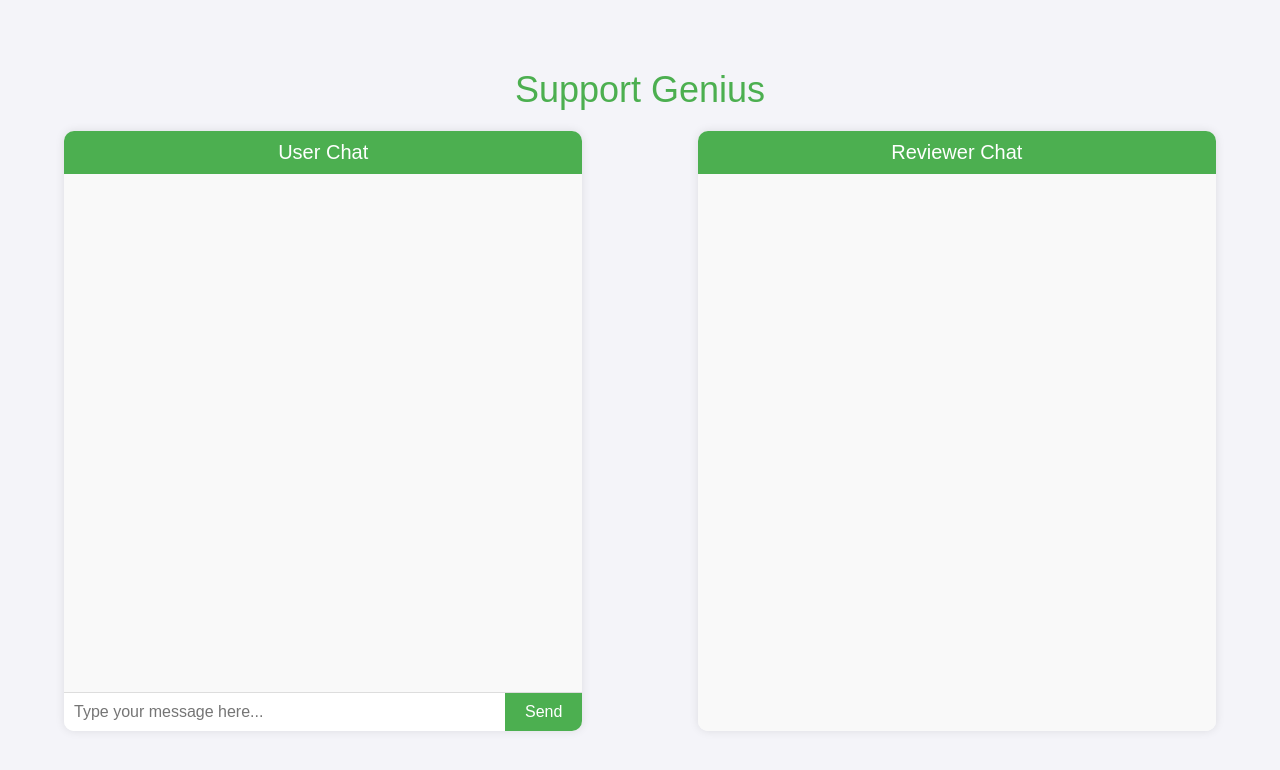
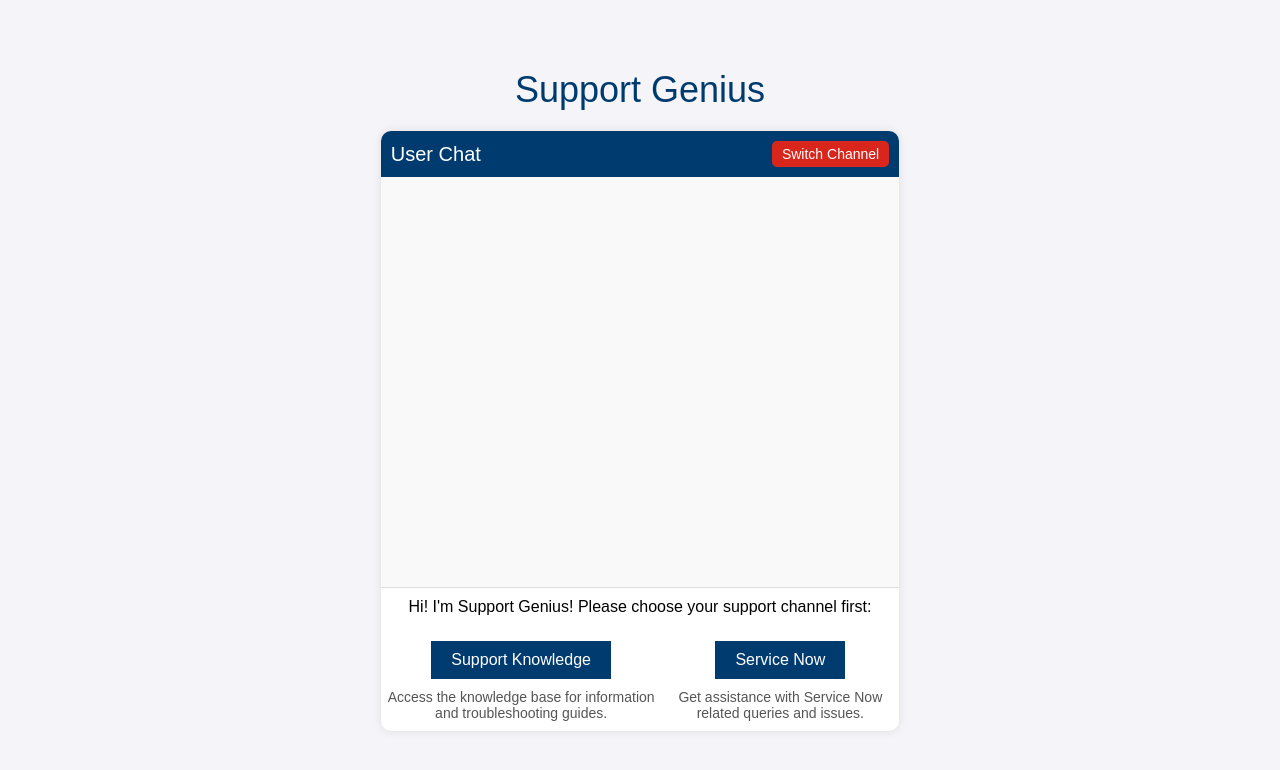
Before and after one commit to wantedtina/support-genius-poc, a Flask app: page / in a window 1280 px wide. Shown: the top 770 px of the page. Run offline with Flask 3, Linux system fonts and the light colour scheme; parts of the project's set-up code (start-up, migrations or seed data) failed here and were passed over.

Commit message:
Add more features for reviewer mechanism

```diff
--- a/app/routes.py
+++ b/app/routes.py
@@ -4,53 +4,82 @@
 from config import Config
 import json
 import ollama
+from tools.prompt_loader import PromptLoader
 
 main = Blueprint('main', __name__)
-knowledge_indexer = KnowledgeIndexer('data')
+knowledge_indexer_confluence = KnowledgeIndexer('data')
+knowledge_indexer_sn = KnowledgeIndexer('data')
 
-# Load prompt template from JSON file
-with open(Config.PROMPT_TEMPLATE, 'r') as file:
-    prompt_template = json.load(file)['template']
+# Load prompt template from yaml file
+prompt_template_confluence = PromptLoader(Config.PROMPT_PATH).load_prompt("prompt_confluence", "extract_query")
+prompt_template_sn = PromptLoader(Config.PROMPT_PATH).load_prompt("prompt_sn", "extract_query")
 
 # Ensure the OpenAI API key is set
-# client = OpenAI(
-#     base_url=Config.OPENAI_BASE_URL,
-#     api_key=Config.OPENAI_API_KEY
-# )
+client = OpenAI(
+    base_url=Config.OPENAI_BASE_URL,
+    api_key=Config.OPENAI_API_KEY
+)
 
 @main.route('/')
 def index():
-    return render_template('index.html')
+    return render_template('user_chat.html')
 
-@main.route('/chat', methods=['POST'])
-def chat():
+@main.route('/reviewer')
+def reviewer():
+    return render_template('reviewer_chat.html')
+
+@main.route('/chat/<channel>', methods=['POST'])
+def chat(channel):
     data = request.json
     prompt = data.get('prompt', '')
+    send_to_reviewer = data.get('send_to_reviewer', False)
 
     # get knowledge base
-    relevant_docs = knowledge_indexer.search(prompt)
+    # relevant_docs = knowledge_indexer.search(prompt)
+    # knowledge_text = "\n".join(relevant_docs)
+
+    if channel == 'confluence':
+        relevant_docs = knowledge_indexer_confluence.search(prompt)
+        prompt_template = prompt_template_confluence
+    elif channel == 'sn':
+        relevant_docs = knowledge_indexer_sn.search(prompt)
+        prompt_template = prompt_template_sn
+    else:
+        return jsonify({'response': "Invalid channel"})
+
     knowledge_text = "\n".join(relevant_docs)
+    complete_prompt = prompt_template.format(knowledge=knowledge_text, question=prompt)
 
-    complete_prompt = prompt_template.format(knowledge=knowledge_text, question=prompt)
-    print(complete_prompt)
+    response = client.chat.completions.create(
+        model=Config.LLM_MODEL,
+        messages=[
+            {"role": "system", "content": "You are a support assistant for Automation Anywhere."},
+            {"role": "user", "content": complete_prompt}
+        ],
+        timeout=60  # Increase timeout to 60 seconds
+    )
 
-    # response = client.chat.completions.create(
-    #     model=Config.LLM_MODEL,
+    # response = ollama.chat(
+    #     model='llama3',
     #     messages=[
     #         {"role": "system", "content": "You are a support assistant for Automation Anywhere."},
     #         {"role": "user", "content": complete_prompt}
-    #     ],
-    #     timeout=60  # Increase timeout to 60 seconds
+    #     ]
     # )
-    # return jsonify({'response': response.choices[0].message.content})
-    response = ollama.chat(
-        model='llama3',
-        messages=[
-            {"role": "system", "content": "You are a support assistant for Automation Anywhere."},
-            {"role": "user", "content": complete_prompt}
-        ]
-    )
-    return jsonify({'response': response['message']['content']})
+    # return jsonify({'response': response['message']['content']})
+
+    api_response = response.choices[0].message.content
+    if send_to_reviewer:
+        add_pending_review(api_response, prompt)
+        return jsonify({'response': api_response})
+    else:
+        send_to_user(api_response, prompt)
+        return jsonify({'response': api_response})
+
+@main.route('/pending_reviews')
+def pending_reviews():
+    # 返回待审核的响应
+    return jsonify({'reviews': get_pending_reviews()})
 
 @main.route('/review', methods=['POST'])
 def review():
@@ -60,6 +89,39 @@
     user_prompt = data.get('user_prompt', '')
 
     if action == 'approve':
+        # 将批准的响应发送回用户
+        send_to_user(response, user_prompt)
         return jsonify({'response': response})
-    else:
+    elif action == 'reject':
+        # 将拒绝的响应发送回用户
+        send_to_user("Sorry, it is out of my scope", user_prompt)
         return jsonify({'response': "Sorry, it is out of my scope"})
+    elif action == 'pending':
+        # 将待审核的响应存储到全局变量或数据库
+        add_pending_review(response, user_prompt)
+        return jsonify({'status': 'pending'})
+
+@main.route('/user_responses')
+def user_responses():
+    # 返回所有用户的响应
+    return jsonify({'responses': get_user_responses()})
+
+# 全局变量或数据库管理待审核响应
+pending_reviews = []
+user_responses = []
+
+def get_pending_reviews():
+    return pending_reviews
+
+def add_pending_review(response, user_prompt):
+    pending_reviews.append({'response': response, 'user_prompt': user_prompt})
+
+def get_user_responses():
+    global user_responses
+    responses = user_responses
+    user_responses = []  # 清空用户响应列表
+    return responses
+
+def send_to_user(response, user_prompt):
+    user_responses.append({'response': response, 'user_prompt': user_prompt})
+    print(f"Response to user ({user_prompt}): {response}")
--- a/app/templates/index.html
+++ b/app/templates/reviewer_chat.html
@@ -3,21 +3,13 @@
 <head>
     <meta charset="UTF-8">
     <meta name="viewport" content="width=device-width, initial-scale=1.0">
-    <title>Support Genius</title>
+    <title>Support Genius - Reviewer Chat</title>
     <link rel="stylesheet" href="/static/styles.css">
 </head>
 <body>
     <div class="container">
-        <div class="title">Support Genius</div>
-        <div class="chat-wrapper">
-            <div class="chat-container">
-                <div class="chat-header">User Chat</div>
-                <div id="chatbox" class="chat-box"></div>
-                <div class="chat-input">
-                    <input type="text" id="userInput" placeholder="Type your message here...">
-                    <button onclick="sendMessage()">Send</button>
-                </div>
-            </div>
+        <div class="title">Support Genius - Reviewer</div>
+        <div class="chat-container-wrapper">
             <div class="chat-container">
                 <div class="chat-header">Reviewer Chat</div>
                 <div id="reviewbox" class="chat-box"></div>
@@ -32,6 +24,6 @@
         </div>
     </div>
 
-    <script src="/static/scripts.js"></script>
+    <script src="/static/reviewer_scripts.js"></script>
 </body>
 </html>
--- /dev/null
+++ b/app/templates/user_chat.html
@@ -0,0 +1,49 @@
+<!DOCTYPE html>
+<html lang="en">
+<head>
+    <meta charset="UTF-8">
+    <meta name="viewport" content="width=device-width, initial-scale=1.0">
+    <title>Support Genius - User Chat</title>
+    <link rel="stylesheet" href="/static/styles.css">
+</head>
+<body>
+    <div class="container">
+        <div class="title">Support Genius</div>
+        <div class="chat-container-wrapper">
+            <div class="chat-container">
+                <div class="chat-header">
+                    User Chat
+                    <button onclick="switchChannel()">Switch Channel</button>
+                </div>
+                <div id="chatbox" class="chat-box"></div>
+                <div class="chat-input" id="channel-selection">
+                    <p>Hi! I'm Support Genius! Please choose your support channel first:</p>
+                    <div class="channel-buttons">
+                        <div class="channel-button">
+                            <button onclick="selectChannel('confluence')">Support Knowledge</button>
+                            <p>Access the knowledge base for information and troubleshooting guides.</p>
+                        </div>
+                        <div class="channel-button">
+                            <button onclick="selectChannel('sn')">Service Now</button>
+                            <p>Get assistance with Service Now related queries and issues.</p>
+                        </div>
+                    </div>
+                </div>
+                <div class="chat-input" id="user-input" style="display: none;">
+                    <div class="switch-container">
+                        <label class="switch">
+                            <input type="checkbox" id="reviewerSwitch">
+                            <span class="slider round"></span>
+                        </label>
+                        <span>Send to reviewer before reply</span>
+                    </div>
+                    <input type="text" id="userInput" placeholder="Type your message here...">
+                    <button onclick="sendMessage()">Send</button>
+                </div>
+            </div>
+        </div>
+    </div>
+
+    <script src="/static/scripts.js"></script>
+</body>
+</html>
--- a/config.py
+++ b/config.py
@@ -4,7 +4,6 @@
 class Config:
     OPENAI_API_KEY = os.getenv('OPENAI_API_KEY')
     OPENAI_BASE_URL = os.getenv('OPENAI_BASE_URL')
-    PROMPT_TEMPLATE = os.getenv('PROMPT_TEMPLATE')
     LLM_MODEL = os.getenv('LLM_MODEL')
     EMBED_MODEL = os.getenv('EMBED_MODEL')
     PROMPT_PATH = os.getenv('PROMPT_PATH')
--- a/prompt/prompt_template.json
+++ /dev/null
@@ -1,3 +0,0 @@
-{
-    "template": "# CONTEXT #\nThis is a support chat application called Support Genius.\n# OBJECTIVE #\nProvide accurate and helpful information based on the user's question using the knowledge base.\n# STYLE #\nProfessional and friendly.\n# TONE #\nProfessional and friendly.\n# AUDIENCE #\nUsers seeking support for various issues.\n# RESPONSE #\nSupport Genius Knowledge Base:\n{knowledge}\n\nUser's question: {question}\n\n# GUARDRAILS #\nIf the user's question is not found in the knowledge base, respond with 'Sorry, it is out of my scope'. Do not provide answers that are not found in the knowledge base."
-}
--- a/static/scripts.js
+++ b/static/scripts.js
@@ -1,8 +1,32 @@
 let currentPrompt = '';
 let waitingMessageElement;
-let reviewMessageElement;
+let currentChannel = '';
+let sendToReviewer = false;
+
+function selectChannel(channel) {
+    currentChannel = channel;
+    document.getElementById('channel-selection').style.display = 'none';
+    document.getElementById('user-input').style.display = 'flex';
+
+    const chatbox = document.getElementById('chatbox');
+    chatbox.innerHTML += `<div class="message bot"><img src="/static/bot_icon.png" alt="Bot">You have selected ${channel === 'confluence' ? 'Knowledge Query' : 'Service Now Query'}.</div>`;
+}
+
+function switchChannel() {
+    currentChannel = '';
+    document.getElementById('channel-selection').style.display = 'flex';
+    document.getElementById('user-input').style.display = 'none';
+
+    const chatbox = document.getElementById('chatbox');
+    chatbox.innerHTML = ''; // 清除当前对话
+}
 
 async function sendMessage() {
+    if (!currentChannel) {
+        alert('Please select a channel first.');
+        return;
+    }
+
     const userInput = document.getElementById('userInput').value;
     if (userInput.trim() === "") return;
 
@@ -20,60 +44,56 @@
 
     document.getElementById('userInput').value = '';
 
-    const response = await fetch('/chat', {
+    // 获取开关状态
+    sendToReviewer = document.getElementById('reviewerSwitch').checked;
+
+    const response = await fetch(`/chat/${currentChannel}`, {
         method: 'POST',
         headers: {
             'Content-Type': 'application/json'
         },
-        body: JSON.stringify({ prompt: userInput })
+        body: JSON.stringify({ prompt: userInput, send_to_reviewer: sendToReviewer })
     });
 
     const data = await response.json();
-    const reviewbox = document.getElementById('reviewbox');
-    reviewMessageElement = document.createElement('div');
-    reviewMessageElement.className = 'message bot';
-    reviewMessageElement.innerHTML = `<img src="/static/bot_icon.png" alt="Bot">${data.response}`;
-    reviewbox.appendChild(reviewMessageElement);
-    reviewbox.scrollTop = reviewbox.scrollHeight; // 滚动到最新消息
 
-    const reviewContainer = document.getElementById('review-container');
-    const generatedResponse = document.getElementById('generated-response');
-    generatedResponse.innerHTML = `<p>${data.response}</p>`;
-    reviewContainer.style.display = 'flex';
-}
-
-async function reviewResponse(action) {
-    const generatedResponse = document.getElementById('generated-response').innerText;
-
-    const response = await fetch('/review', {
+    if (sendToReviewer) {
+        // 将生成的响应发送到审核员界面
+        await fetch('/review', {
             method: 'POST',
             headers: {
                 'Content-Type': 'application/json'
             },
             body: JSON.stringify({
-            action: action,
-            response: generatedResponse,
+                action: 'pending',
+                response: data.response,
                 user_prompt: currentPrompt
             })
         });
-
-    const data = await response.json();
-    const chatbox = document.getElementById('chatbox');
-
-    // 移除等待消息
-    chatbox.removeChild(waitingMessageElement);
-
-    // 显示最终响应
+    } else {
+        // 直接显示响应
+        chatbox.removeChild(waitingMessageElement); // 移除等待消息
         chatbox.innerHTML += `<div class="message bot"><img src="/static/bot_icon.png" alt="Bot">${data.response}</div>`;
         chatbox.scrollTop = chatbox.scrollHeight; // 滚动到最新消息
-
-    // 添加标记
-    if (action === 'approve') {
-        reviewMessageElement.innerHTML += ` <span class="approved">(Approved)</span>`;
-    } else {
-        reviewMessageElement.innerHTML += ` <span class="rejected">(Rejected)</span>`;
+    }
 }
 
-    const reviewContainer = document.getElementById('review-container');
-    reviewContainer.style.display = 'none';
+// 轮询检查新的用户响应
+async function checkUserResponses() {
+    const response = await fetch('/user_responses');
+    const data = await response.json();
+
+    if (data.responses.length > 0) {
+        data.responses.forEach(res => {
+            const chatbox = document.getElementById('chatbox');
+            chatbox.removeChild(waitingMessageElement); // 移除等待消息
+
+            chatbox.innerHTML += `<div class="message bot"><img src="/static/bot_icon.png" alt="Bot">${res.response}</div>`;
+            chatbox.scrollTop = chatbox.scrollHeight; // 滚动到最新消息
+        });
     }
+}
+
+window.onload = function() {
+    setInterval(checkUserResponses, 3000); // 每3秒检查一次新的用户响应
+};
--- a/static/styles.css
+++ b/static/styles.css
@@ -13,13 +13,15 @@
 }
 .title {
     font-size: 36px;
-    color: #4CAF50;
+    color: #003B70; /* Ateneo Blue */
     margin-bottom: 20px;
 }
-.chat-wrapper {
+.chat-container-wrapper {
     display: flex;
-    justify-content: space-between;
-    gap: 20px;
+    justify-content: center;
+    align-items: center;
+    width: 100%;
+    height: 100%;
 }
 .chat-container {
     width: 45%;
@@ -32,11 +34,23 @@
     flex-direction: column;
 }
 .chat-header {
-    background: #4CAF50;
+    background: #003B70; /* Ateneo Blue */
     padding: 10px;
     color: white;
     text-align: center;
     font-size: 20px;
+    display: flex;
+    justify-content: space-between;
+    align-items: center;
+}
+.chat-header button {
+    background: #D9261C; /* Maximum Red */
+    color: white;
+    border: none;
+    cursor: pointer;
+    padding: 5px 10px;
+    font-size: 14px;
+    border-radius: 5px;
 }
 .chat-box {
     flex: 1;
@@ -47,7 +61,21 @@
 }
 .chat-input {
     display: flex;
+    flex-direction: column;
+    align-items: center;
     border-top: 1px solid #ddd;
+}
+.chat-input p {
+    margin: 10px 0;
+}
+.chat-input button {
+    padding: 10px 20px;
+    border: none;
+    background: #003B70; /* Ateneo Blue */
+    color: white;
+    cursor: pointer;
+    font-size: 16px;
+    margin: 5px;
 }
 .chat-input input {
     flex: 1;
@@ -56,14 +84,8 @@
     border-radius: 0;
     outline: none;
     font-size: 16px;
-}
-.chat-input button {
-    padding: 10px 20px;
-    border: none;
-    background: #4CAF50;
-    color: white;
-    cursor: pointer;
-    font-size: 16px;
+    width: 100%;  /* 添加这一行以确保输入框占满可用宽度 */
+    box-sizing: border-box;  /* 添加这一行以包括内边距在内的总宽度 */
 }
 .message {
     display: flex;
@@ -80,7 +102,7 @@
     border-radius: 50%;
 }
 .message.user {
-    background: #4CAF50;
+    background: #003B70; /* Ateneo Blue */
     color: white;
     align-self: flex-end;
 }
@@ -110,11 +132,11 @@
     font-size: 16px;
 }
 .approve-button {
-    background: #4CAF50;
+    background: #003B70; /* Ateneo Blue */
     color: white;
 }
 .reject-button {
-    background: #f44336;
+    background: #D9261C; /* Maximum Red */
     color: white;
 }
 /* 动画效果 */
@@ -149,3 +171,63 @@
     color: red;
     font-weight: bold;
 }
+/* 开关按钮样式 */
+.switch-container {
+    display: flex;
+    align-items: center;
+    margin-bottom: 10px;
+}
+.switch {
+    position: relative;
+    display: inline-block;
+    width: 34px;
+    height: 20px;
+    margin-right: 10px;
+}
+.switch input {
+    opacity: 0;
+    width: 0;
+    height: 0;
+}
+.slider {
+    position: absolute;
+    cursor: pointer;
+    top: 0;
+    left: 0;
+    right: 0;
+    bottom: 0;
+    background-color: #ccc;
+    transition: .4s;
+    border-radius: 34px;
+}
+.slider:before {
+    position: absolute;
+    content: "";
+    height: 12px;
+    width: 12px;
+    left: 4px;
+    bottom: 4px;
+    background-color: white;
+    transition: .4s;
+    border-radius: 50%;
+}
+input:checked + .slider {
+    background-color: #003B70; /* Ateneo Blue */
+}
+input:checked + .slider:before {
+    transform: translateX(14px);
+}
+/* 渠道按钮样式 */
+.channel-buttons {
+    display: flex;
+    justify-content: space-around;
+    margin-top: 10px;
+}
+.channel-button {
+    text-align: center;
+}
+.channel-button p {
+    margin-top: 5px;
+    font-size: 14px;
+    color: #555;
+}
```
Also changed, not shown: static/reviewer_scripts.js (added, +90 -0 lines), README.md, 3 other files. Lines whose indentation alone changed are shown as unchanged.
